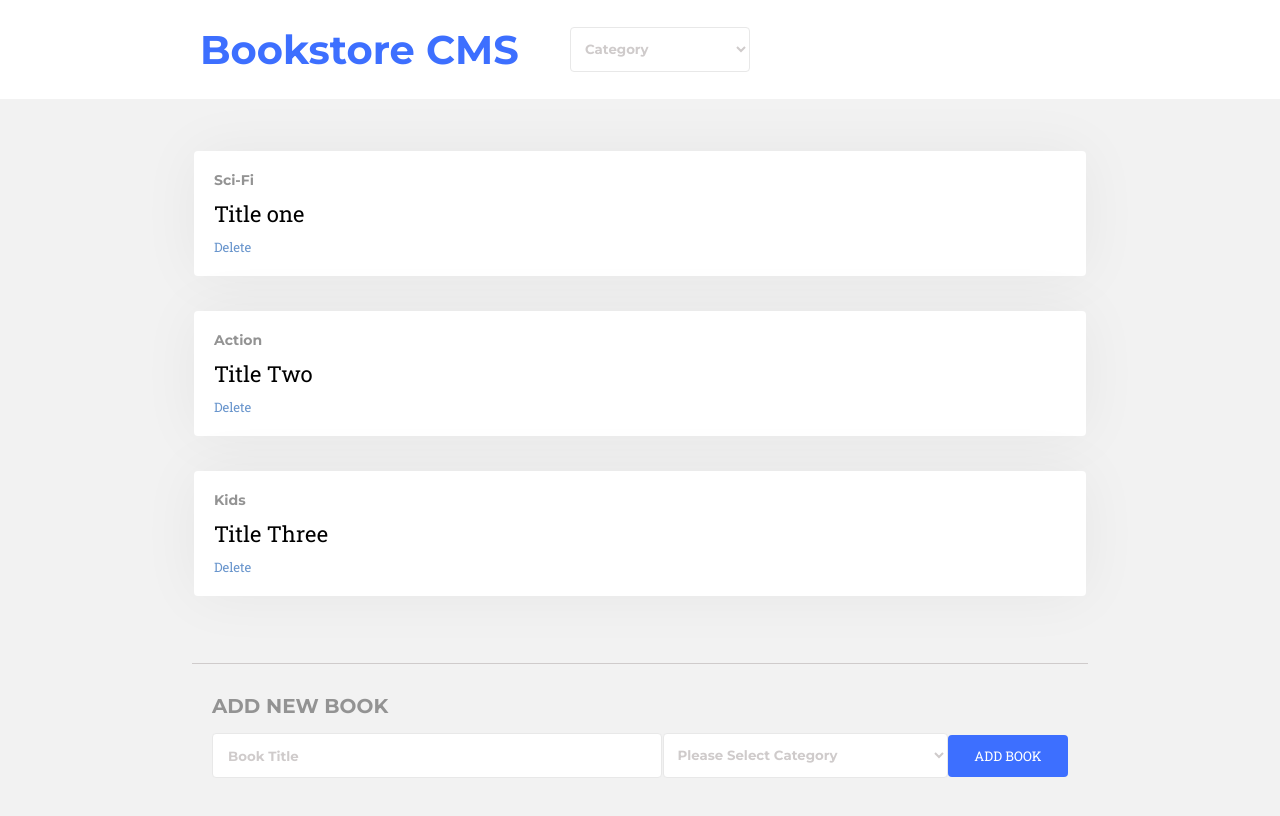
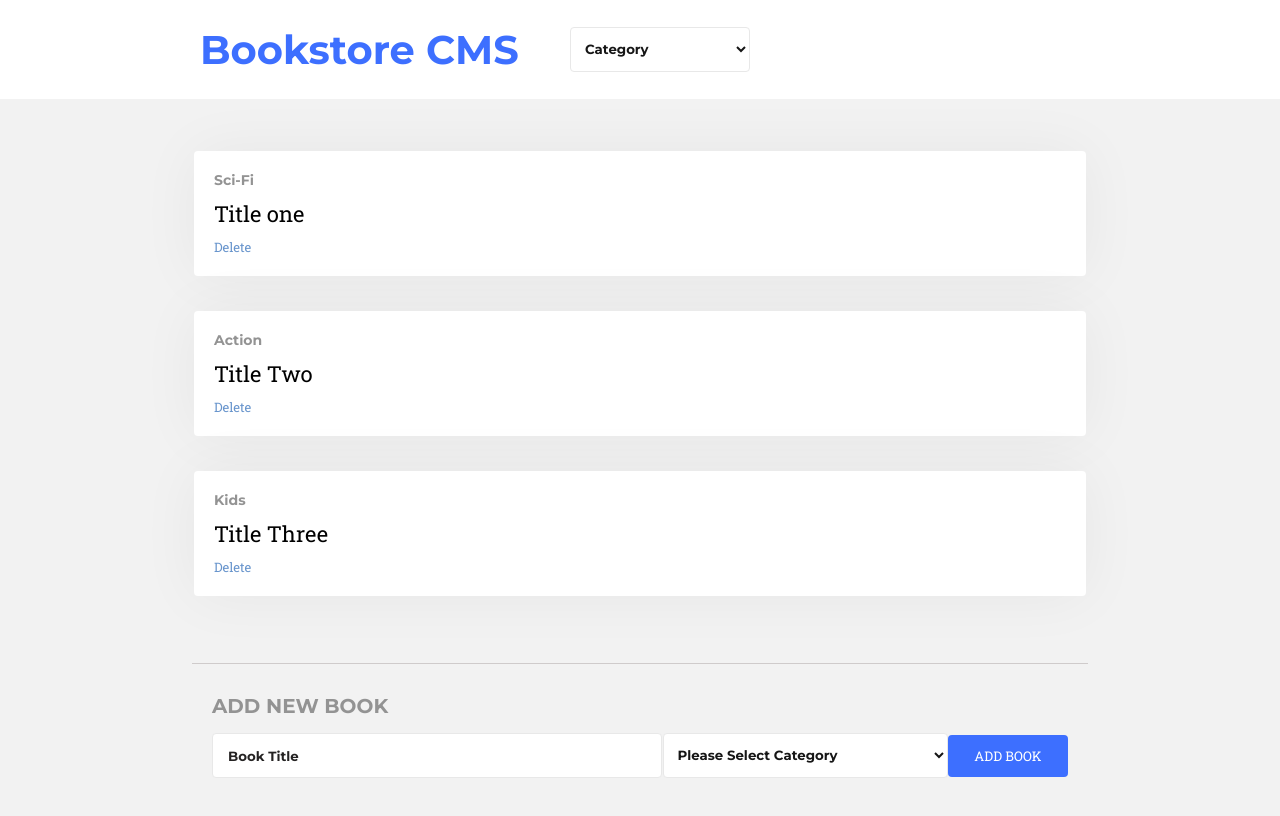
Before and after one commit to dev1980/react-bookstore, a React (Create React App) app: page / in a window 1280 px wide. Built offline with nearby package versions, Linux system fonts and the light colour scheme.

Commit message:
Change select tag colors

```diff
--- a/src/App.css
+++ b/src/App.css
@@ -41,7 +41,7 @@ h3 {
   border-radius: 4px;
   border: solid 1px #e8e8e8;
   background-color: #ffffff;
-  color: #cfcbcb;
+  color: rgb(22, 22, 22);
   padding-left: 10px;
   padding-right: 10px;
   font-family: 'Montserrat', sans-serif;
@@ -116,7 +116,7 @@ h4 {
 
 .input-text::placeholder {
   font-family: 'Montserrat', sans-serif;
-  color: #cfcbcb;
+  color: rgb(36, 34, 34);
   font-weight: lighter;
 }
 
@@ -126,7 +126,7 @@ h4 {
   border-radius: 4px;
   border: solid 1px #e8e8e8;
   background-color: #ffffff;
-  color: #cfcbcb;
+  color: rgb(22, 22, 22);
   padding-left: 10px;
   padding-right: 10px;
   font-family: 'Montserrat', sans-serif;
```
